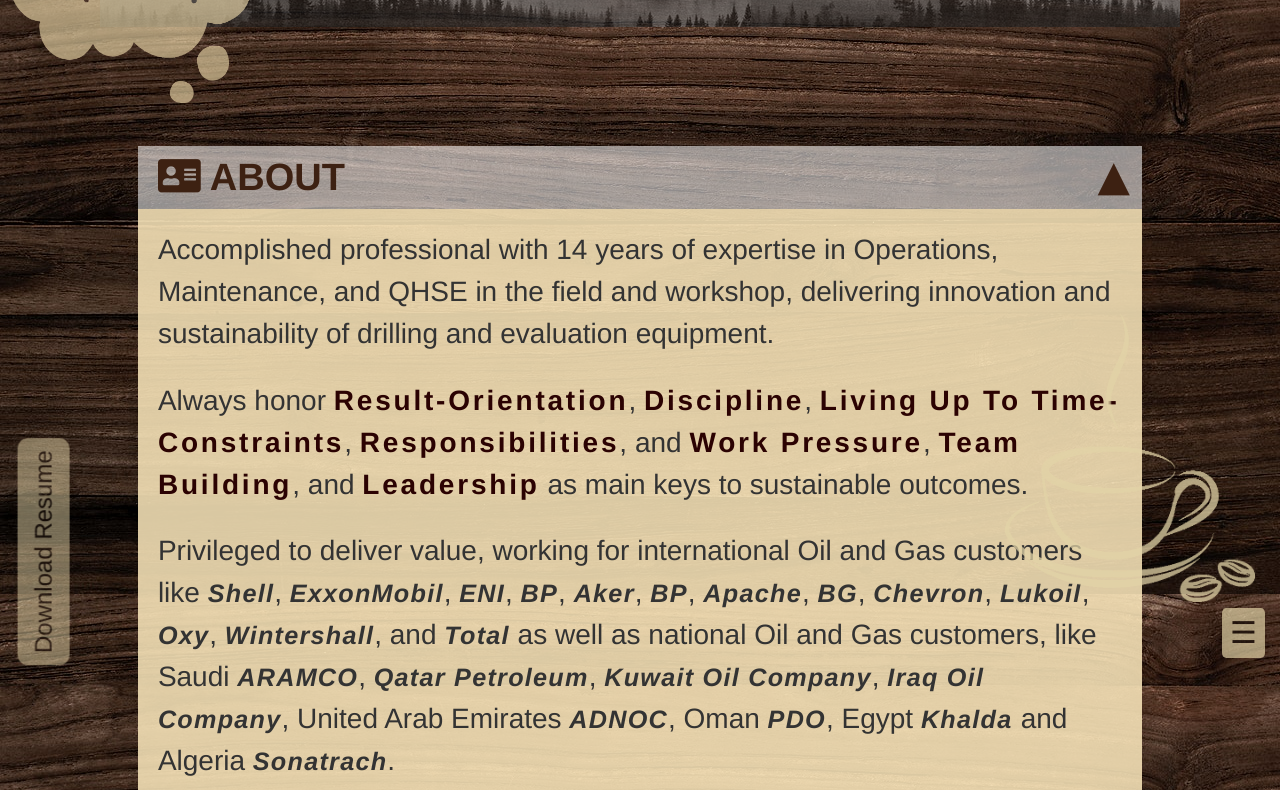
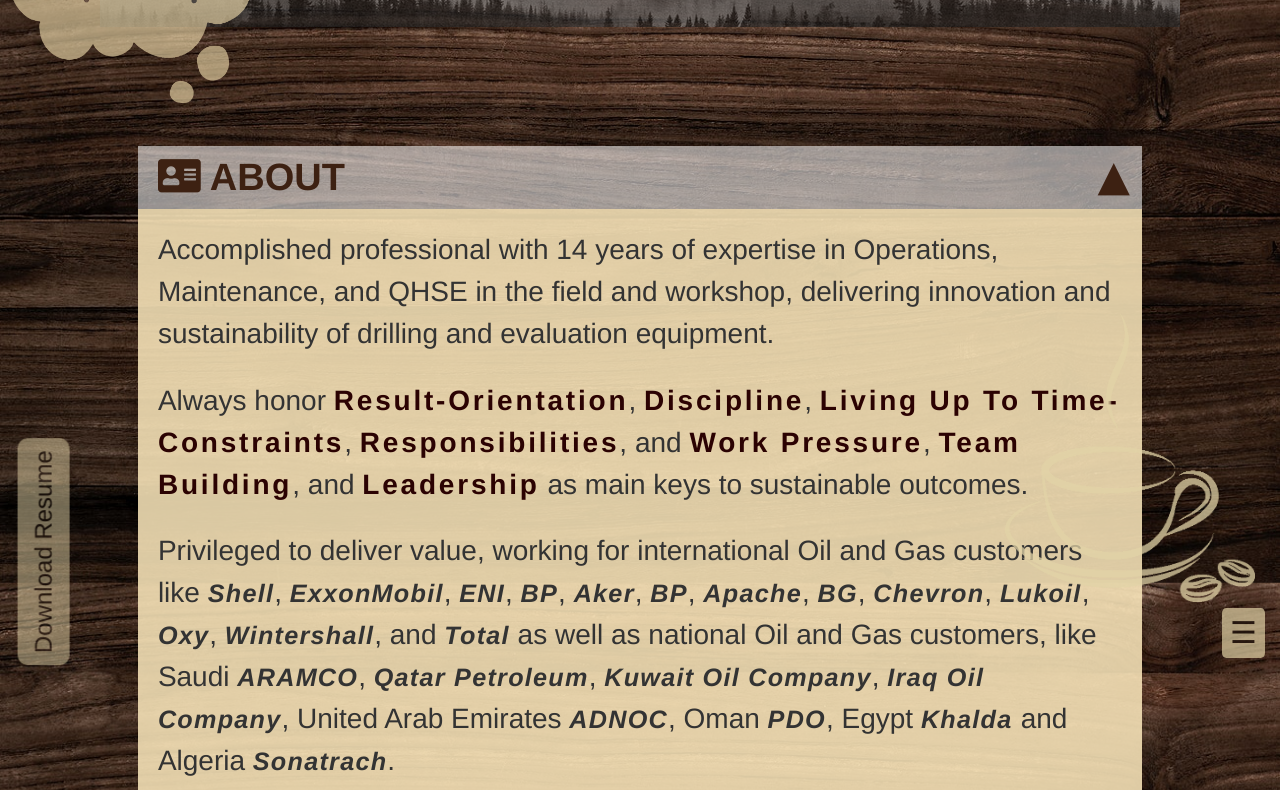
Before and after one commit to 3mrfouad/myresume, a plain HTML site: page index.html in a window 1280 px wide. Shown: the part 137-927 px from the top of the page. Drawn offline with Linux system fonts and the light colour scheme; a web font is replaced by a local one.

Commit message:
Strech the background instead of repeat in CSS Main

```diff
--- a/css/main.css
+++ b/css/main.css
@@ -56,7 +56,7 @@ body {
   flex-direction: column;
   align-items: center;
   background-image: url("../img/page-background.jpg");
-  background-repeat: repeat;
+  background-size: 100% auto;
   position: relative; /* ! Position is used here for Nav only */
   width: initial;
 }
```
